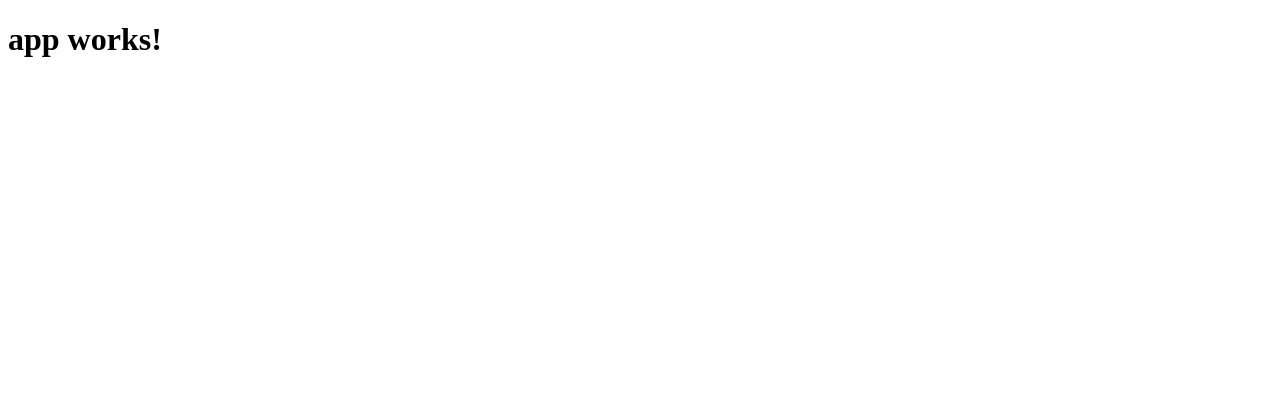
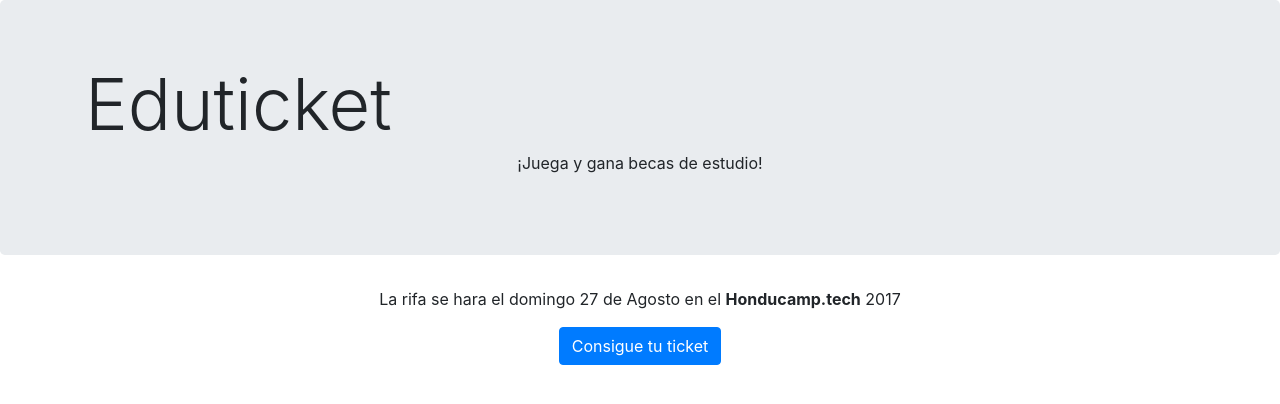
Before and after one commit to vaaguirre/eduticket, an Angular app: page / in a window 1280 px wide. Shown: the top 404 px of the page. Built offline with nearby package versions, Linux system fonts and the light colour scheme.

Commit message:
Install bootstrap

```diff
--- a/package.json
+++ b/package.json
@@ -20,6 +20,7 @@
     "@angular/platform-browser": "^4.0.0",
     "@angular/platform-browser-dynamic": "^4.0.0",
     "@angular/router": "^4.0.0",
+    "@ng-bootstrap/ng-bootstrap": "^1.0.0-beta.2",
     "core-js": "^2.4.1",
     "rxjs": "^5.1.0",
     "zone.js": "^0.8.4"
--- a/src/app/app.component.html
+++ b/src/app/app.component.html
@@ -1,3 +1,14 @@
-<h1>
-  {{title}}
-</h1>
+<div class="jumbotron">
+    <div class="container">
+        <h1 class="display-3">{{appname}}</h1>
+        <p class="text-center">¡Juega y gana becas de estudio!</p>
+    </div>
+</div>
+<div class="container">
+    <div class="row">
+        <div class="col-12 text-center">
+            <p class="text-center">La rifa se hara el domingo 27 de Agosto en el <b>Honducamp.tech</b> 2017</p>
+            <button class="btn btn-primary">Consigue tu ticket</button>
+        </div>
+    </div>
+</div>
--- a/src/app/app.component.ts
+++ b/src/app/app.component.ts
@@ -6,5 +6,5 @@ import { Component } from '@angular/core';
   styleUrls: ['./app.component.css']
 })
 export class AppComponent {
-  title = 'app works!';
+  appname = 'Eduticket';
 }
--- a/src/app/app.module.ts
+++ b/src/app/app.module.ts
@@ -2,6 +2,7 @@ import { BrowserModule } from '@angular/platform-browser';
 import { NgModule } from '@angular/core';
 import { FormsModule } from '@angular/forms';
 import { HttpModule } from '@angular/http';
+import {NgbModule} from '@ng-bootstrap/ng-bootstrap';
 
 import { AppComponent } from './app.component';
 
@@ -12,7 +13,8 @@ import { AppComponent } from './app.component';
   imports: [
     BrowserModule,
     FormsModule,
-    HttpModule
+    HttpModule,
+    NgbModule.forRoot(),
   ],
   providers: [],
   bootstrap: [AppComponent]
--- a/src/index.html
+++ b/src/index.html
@@ -7,6 +7,7 @@
 
   <meta name="viewport" content="width=device-width, initial-scale=1">
   <link rel="icon" type="image/x-icon" href="favicon.ico">
+  <link rel="stylesheet" href="https://maxcdn.bootstrapcdn.com/bootstrap/4.0.0-beta/css/bootstrap.min.css" integrity="sha384-/Y6pD6FV/Vv2HJnA6t+vslU6fwYXjCFtcEpHbNJ0lyAFsXTsjBbfaDjzALeQsN6M" crossorigin="anonymous">
 </head>
 <body>
   <app-root>Loading...</app-root>
```
